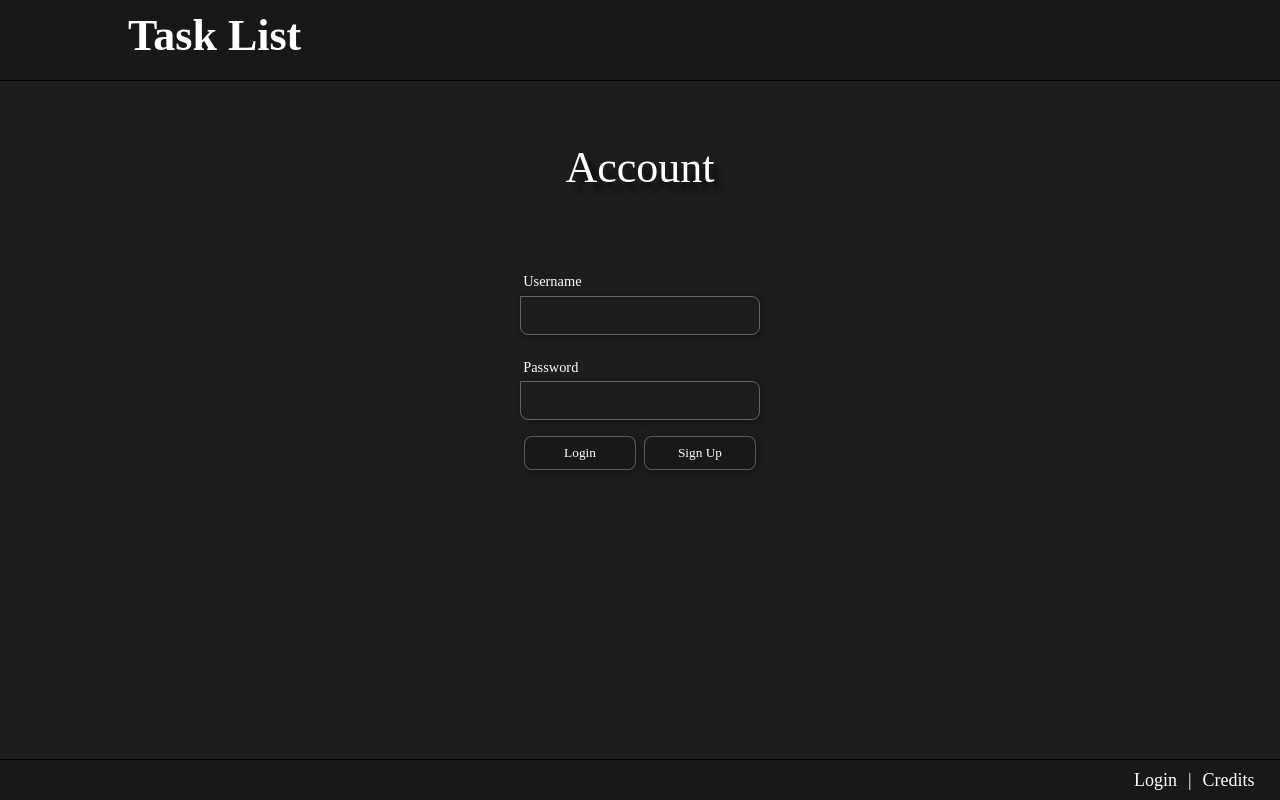
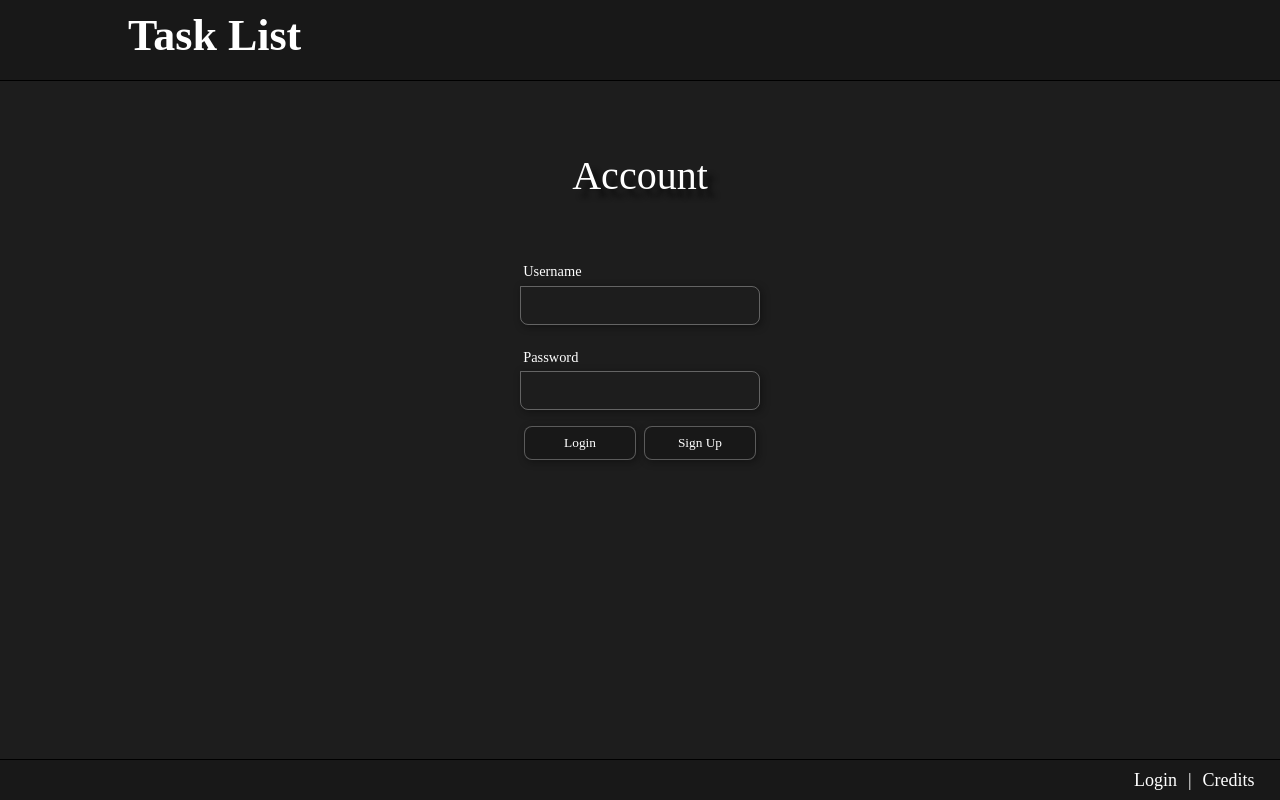
Before and after one commit to Person-0/taskListApplication, a website built with Vite: page html/index.html in a window 1280 px wide. Built offline with nearby package versions, Linux system fonts and the light colour scheme; a web font is replaced by a local one.

Commit message:
minor visual update for tab text title css property

```diff
--- a/html/index.css
+++ b/html/index.css
@@ -131,8 +131,8 @@ a:hover {
 }
 
 .page-title-text {
-    font-size: 5.5vh;
-    margin-bottom: 7vh;
+    font-size: 5vh;
+    margin-bottom: 5vh;
     margin-top: 26.5vh;
     text-shadow: 8px 8px 5px #0e0e0e;
     user-select: none;
```
